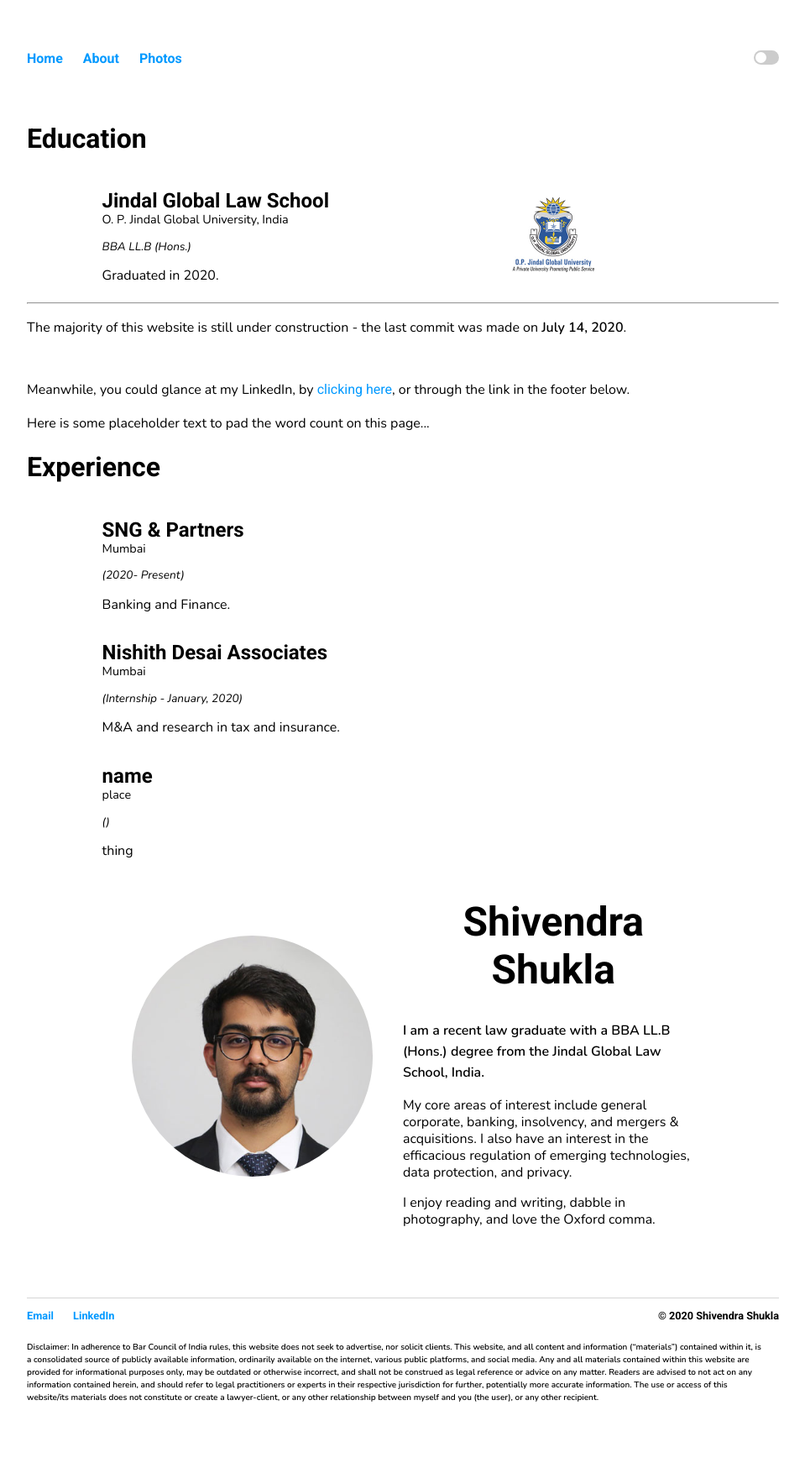
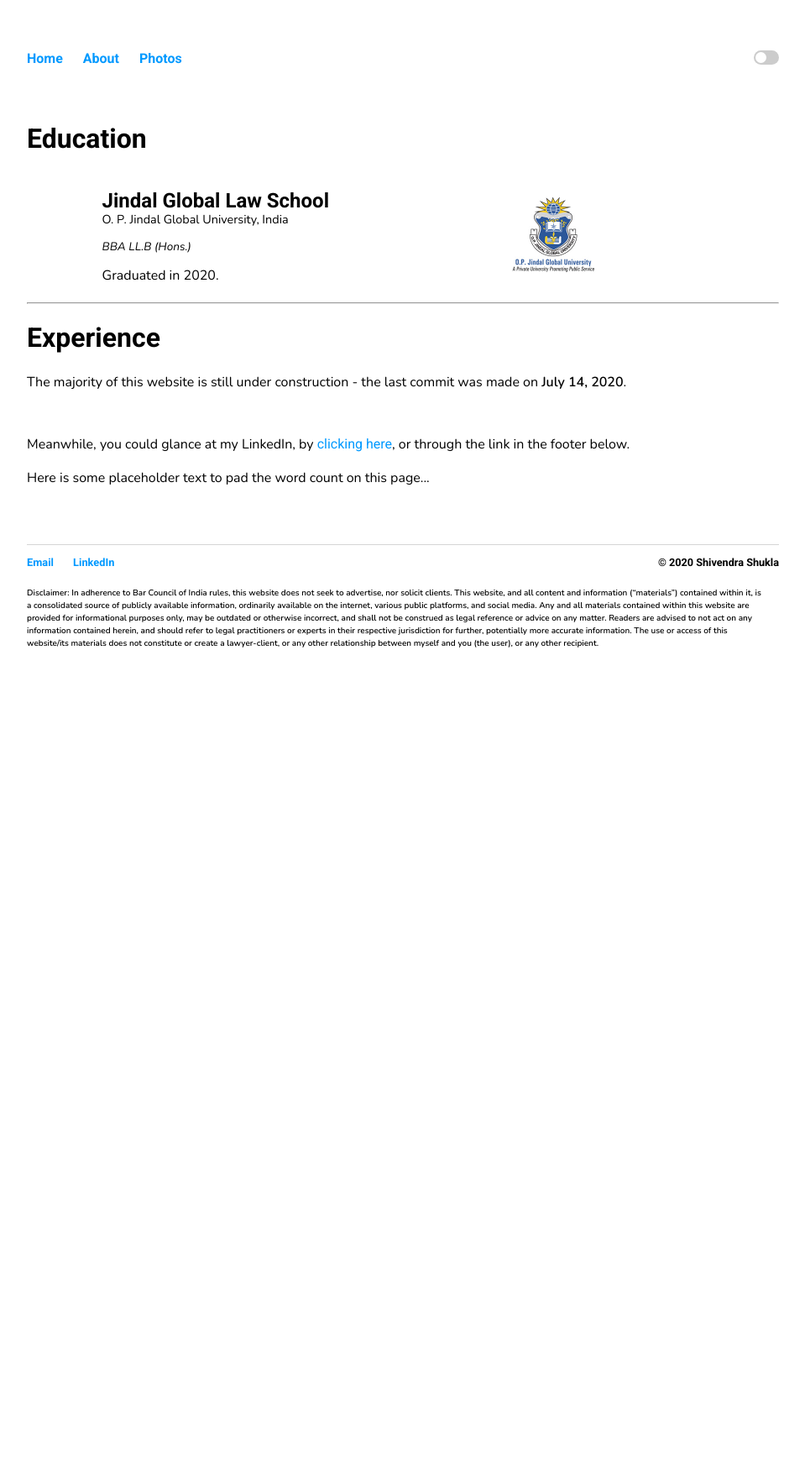
Before and after one commit to thatshivendrashukla/thatshivendrashukla.github.io, a Jekyll site: the page built from about/index.html, in a window 1280 px wide. Shown: the whole page at 84% size, without its empty margins (160-1119 px from the left). Built offline with Jekyll 4.4.1, drawn with Linux system fonts in a browser that asks for light colours; after the commit the page ends 900 px from its top, so only the background shows below that.

Commit message:
bug-bashing

```diff
--- a/about/index.html
+++ b/about/index.html
@@ -32,10 +34,7 @@
 <p>Here is some placeholder text to pad the word count on this page...</p>
 
 
-<h1>Experience</h1>
-
-
-<div class="experience">
+<!--<div class="experience">
   <div class="xpcol">
     <div itemscope itemtype="http://schema.org/Organization">
 		<h2 style="margin-bottom: 0;" itemprop="legalName">SNG &amp; Partners</h2>
@@ -71,20 +70,4 @@
 
   <div class="xpcol"></div>
 
- </div>
-
- <div class="landing">
-  <div class="column">
-	<div>
-		<img class="circle-avatar"  alt="Shivendra Shukla" src="/assets/img/Shivendra-Shukla.jpg">
-	</div>
-  </div>
-  <div class="column">
-    <div itemscope itemtype="http://schema.org/Person">
-		<h1 style="text-align: center; font-size: 3em" itemprop="name">Shivendra Shukla</h1>
-		<div><p class="lead">I am a recent <span itemprop="jobTitle">law graduate</span> with a BBA LL.B (Hons.) degree from the <span itemprop="alumniOf">Jindal Global Law School</span>, India.</p>
-		<p>My core areas of interest include general corporate, banking, insolvency, and mergers &amp; acquisitions. I also have an interest in the efficacious regulation of emerging technologies, data protection, and privacy.</p>
-		<p>I enjoy reading and writing, dabble in photography, and love the Oxford comma.</p></div>
-	</div>
-  </div>
- </div>
+ </div>-->
```
Also changed, not shown: other parts of about/index.html (+2 -0 lines).
